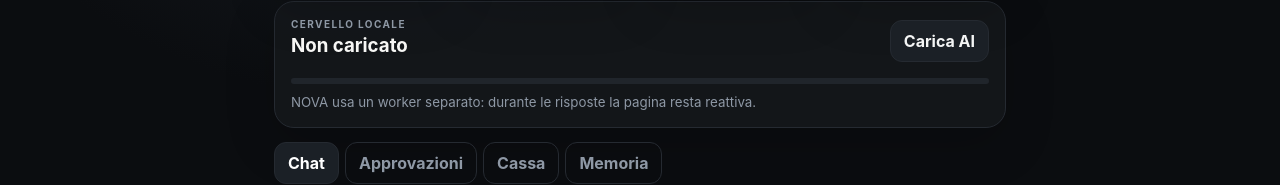
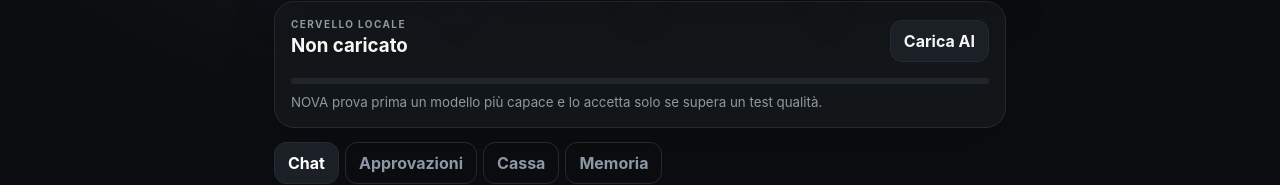
Before and after one commit to jacopoferroni13-ai/nova-mobile, a plain HTML site: page index.html in a window 1280 px wide. Shown: the part 335-520 px from the top of the page. Drawn offline with Linux system fonts and the light colour scheme.

Commit message:
Publish NOVA v6 quality mode

```diff
--- a/index.html
+++ b/index.html
@@ -46,7 +46,7 @@
         <button id="loadModel">Carica AI</button>
       </div>
       <div class="progress"><div id="progressBar"></div></div>
-      <small id="progressText">NOVA usa un worker separato: durante le risposte la pagina resta reattiva.</small>
+      <small id="progressText">NOVA prova prima un modello più capace e lo accetta solo se supera un test qualità.</small>
     </section>
 
     <nav class="tabs">
```
